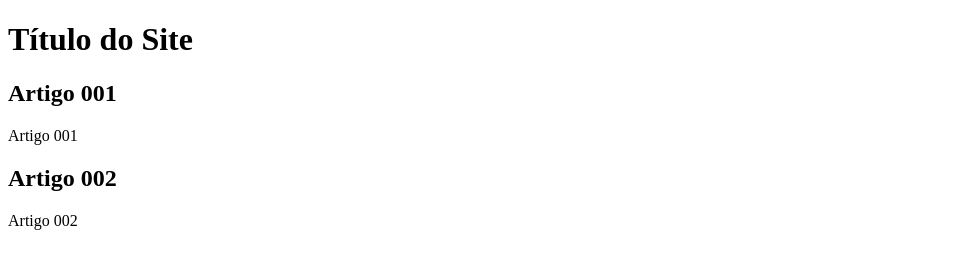
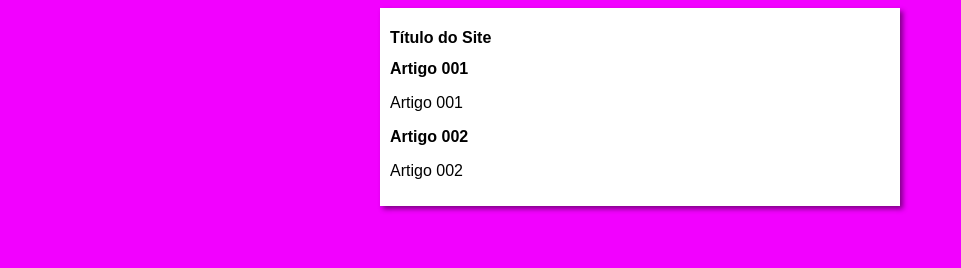
Before and after one commit to ArthurAS07/projeto-site, a plain HTML site: page index.html in a window 1280 px wide. Shown: the whole page, without its empty margins (0-961 px from the left). Drawn offline with Linux system fonts and the light colour scheme.

Commit message:
iniciei o design

```diff
--- /dev/null
+++ b/estilos/style.css
@@ -0,0 +1,16 @@
+* {
+    font-family: Arial, Helvetica, sans-serif;
+    font-size: 16px;
+}
+
+body {
+    background-color: rgb(242, 1, 255);
+}
+
+main {
+    background-color: white;
+    width: 500px;
+    margin: auto;
+    padding: 10px;
+    box-shadow: 3px 3px 5px rgba(0, 0, 0, 0.478);
+}
--- a/index.html
+++ b/index.html
@@ -4,6 +4,7 @@
     <meta charset="UTF-8">
     <meta name="viewport" content="width=device-width, initial-scale=1.0">
     <title>Título de Site</title>
+    <link rel="stylesheet" href="estilos/style.css">
 </head>
 <body>
     <main>
```
